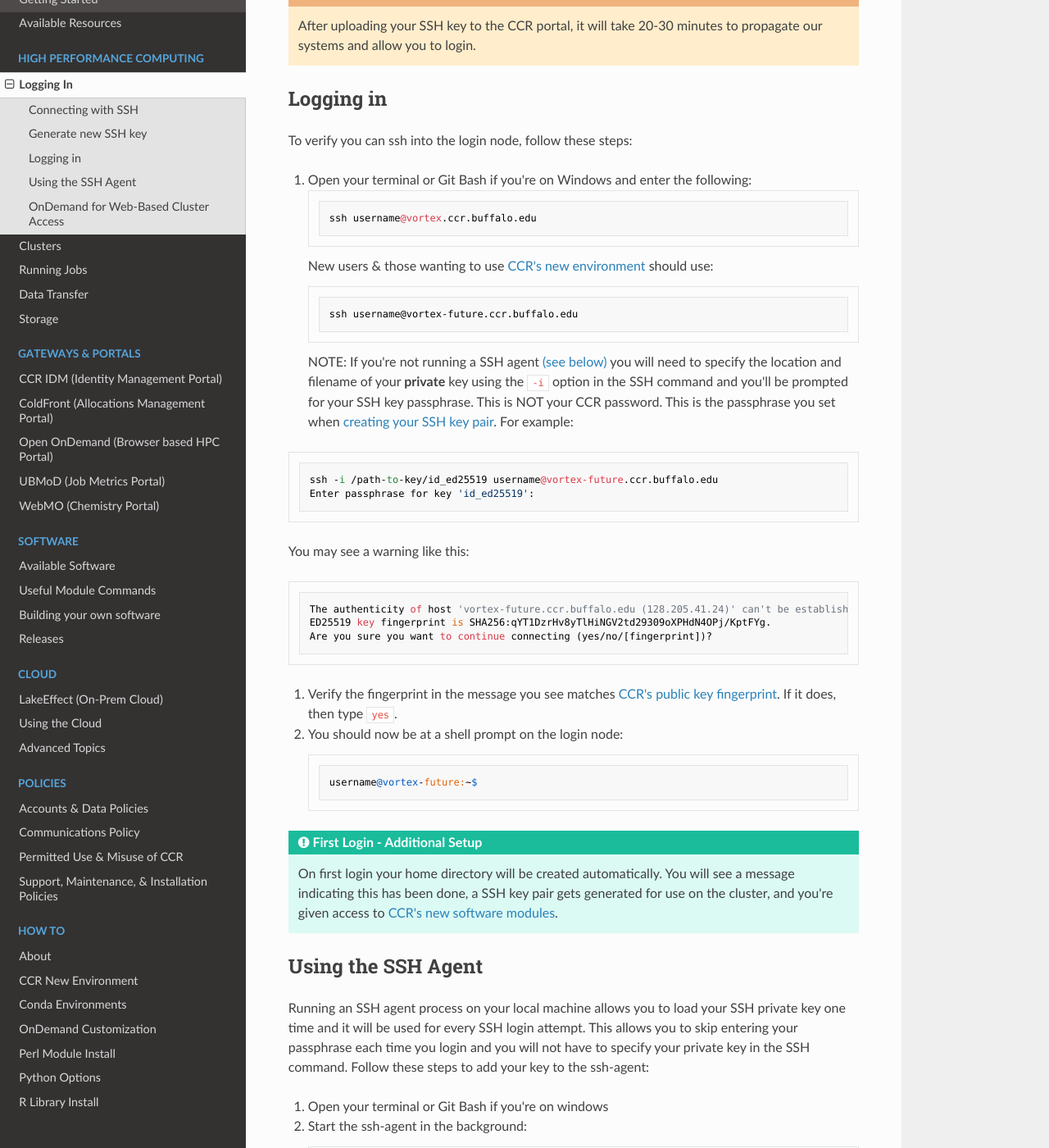
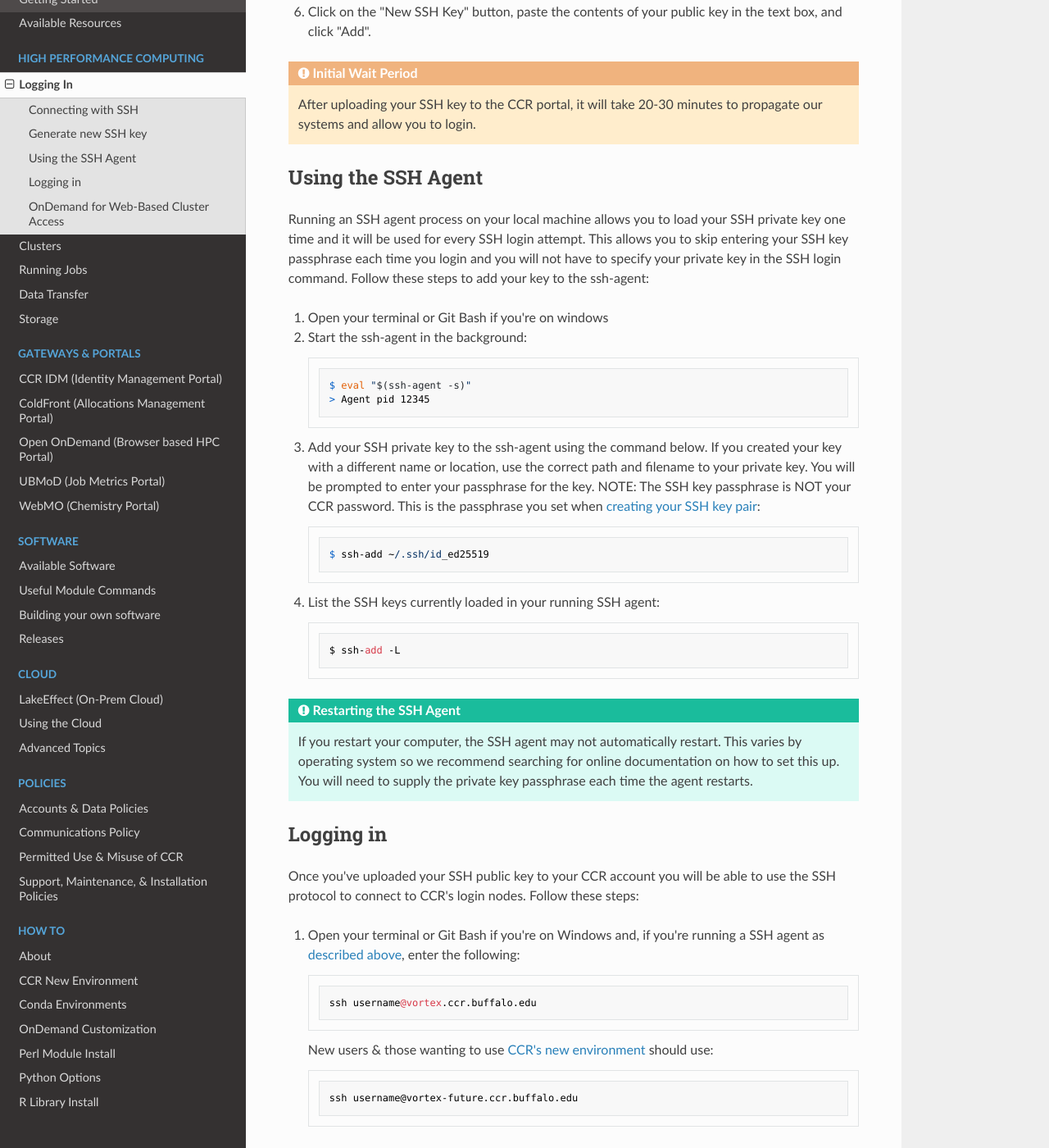
Before and after one commit to ubccr/ccrdocs, an MkDocs documentation site: the page built from pages/hpc/login.md, in a window 1280 px wide and 1400 px high, scrolled down 1712 px. Shown: the whole window at 82% size. Built offline with MkDocs 1.6.1, drawn with Linux system fonts in a browser that asks for light colours; nearby versions of some CDN libraries; some of the changed text lies outside the part shown.

Commit message:
updates to ssh order suggested by help desk student, more info on facult cluster transition

````diff
--- a/pages/howto/newenv.md
+++ b/pages/howto/newenv.md
@@ -23,6 +23,8 @@ NOTE:  You must authenticate to Zoom prior to joining the meeting
 
 Users new to CCR after August 8, 2023 will automatically be put into the new environment.  This means you don't need to do anything other than follow the directions [below](#the-new-resources) to access the new compute nodes and new OnDemand service.  If you are a member of a research group that owns their own nodes, you may not want to be in the new environment yet.  You may want to go back to the old environment so you can use your group's nodes until they are transitioned to the new environment.  [See here](#using-the-old-software) for guidance.
 
+!!! Note "ATTN: Faculty Cluster Users"
+    The faculty cluster nodes have not been transitioned into the new environment yet.  We will complete the transition of UB-HPC nodes first, install the newly purchased faculty nodes in the new environment next, and then transition the existing faculty cluster partitions last.  We will contact the owners of nodes in the faculty cluster as we begin to schedule this transition.  If you do not have many nodes in your partition, you may wish to switch to the new environment now to make use of CCR's new compute nodes in the UB-HPC cluster.  If want to continue to use your nodes, we provide [recommendations below](#the-new-resources) for how to work in both environments so you can begin migrating your software and workflows.
 
 ## Existing Users - How to Transition
 
@@ -64,7 +66,7 @@ fi
 If you'd like to remain in the old environment until your group's nodes are transitioned into the new environment, remove the `~/.ccr_new_modules` file and log out and back into `vortex.ccr.buffalo.edu`  You should NOT use `vortex-future` or `ondemand-future` as both these services are only in the new environment.  You should also not use the `ubhpc-future` reservation to submit jobs as the nodes in that reservation are in the new environment and won't work with old modules.
 
 **What if I want to use my groups nodes AND the new environment?**
-WE DON'T RECOMMEND THIS!  However, if you want to try, this will involve some manipulation on your part and your mileage may vary.  You could use `vortex-future.ccr.buffalo.edu` or https://ondemand-future.ccr.buffalo.edu to submit jobs to the nodes in the new environment.  Make sure you do not have the `.ccr_new_modules` file in your home directory.  When these jobs run they'll be using the new environment and any software modules you're loading will be from the new software stack.  If you wanted to run on the old UB-HPC cluster nodes or nodes in the faculty cluster that have not been transitioned yet, submit jobs from `vortex.ccr.buffalo.edu` or using https://ondemand.ccr.buffalo.edu, not ondemand-future.  **Keep in mind** many software packages store libraries, cache files, and temporary files in your home directory so trying to use these two environments at the same time may not work.  This will all depend on what software you're using and will be a trial and error process on your part.  Good luck!
+We recommend that your research group test the new environment and begin migrating your software and workflows.  However, straddling the old and new environments may be difficult.  It will involve some manipulation on your part and your mileage may vary.  You may use `vortex-future.ccr.buffalo.edu` or https://ondemand-future.ccr.buffalo.edu to submit jobs to the UB-HPC compute nodes in the new environment.  Make sure you do not have the `.ccr_new_modules` file in your home directory.  When these jobs run they'll be using the new environment and any software modules you're loading will be from the new software stack.  You'll need to specify the new compute node reservation in your batch script (see below).  If you want to run on the old UB-HPC cluster nodes or nodes in the faculty cluster that have not been transitioned yet, submit jobs from `vortex.ccr.buffalo.edu` or using https://ondemand.ccr.buffalo.edu, not ondemand-future.  **Keep in mind** many software packages store libraries, cache files, and temporary files in your home directory so trying to use these two environments at the same time may not work.  This will all depend on what software you're using and will be a trial and error process on your part.  Good luck!
 
 
 ## The New Resources
--- a/pages/hpc/login.md
+++ b/pages/hpc/login.md
@@ -36,13 +36,13 @@ following:
 
 ## Connecting with SSH
 
-Using the SSH protocol, you can connect and authenticate to CCR login nodes. When you set up SSH, you will need to generate a new public/private SSH key
-pair enabling you to connect to CCR without supplying your password. When you connect via SSH, you authenticate using a private key file on your local machine; password authentication is not allowed. To set up SSH, you will need to generate a new SSH key pair and upload the public key to your CCR account using the IDM portal.
+Using the SSH protocol, you can connect and authenticate to CCR login nodes without supplying your password. To set up SSH, you will need to generate a new SSH key pair that contains a private key (stored only on your personal computer) and a public key (uploaded to your CCR account using the IDM portal).  During the login process the CCR servers attempt to match the public key that you've uploaded to your CCR account with the private key you have stored on your computer.  If they match, the login is successful.
 
 ## Generate new SSH key
 
-You can generate a new SSH key pair on your local machine. After you generate
-the key pair, you can add the public key to your account using [CCR's IDM portal](https://idm.ccr.buffalo.edu/sshkey).
+The first time you want to login to CCR's login servers, you'll need to generate a new SSH key pair on your local machine. After you generate
+the key pair, you must add the public key to your account using [CCR's IDM portal](https://idm.ccr.buffalo.edu/sshkey).
+
 Follow these easy steps:
 
 1. Open your terminal or Git Bash if you're on windows
@@ -61,48 +61,11 @@ $ ssh-keygen -t ed25519 -C "your_email_address"
 !!! Warning "Initial Wait Period"
     After uploading your SSH key to the CCR portal, it will take 20-30 minutes to propagate our systems and allow you to login.
 
-## Logging in
-
-To verify you can ssh into the login node, follow these steps:
-
-1. Open your terminal or Git Bash if you're on Windows and enter the following:
-   ```bash
-   ssh username@vortex.ccr.buffalo.edu
-   ```
-   New users & those wanting to use [CCR's new environment](../howto/newenv.md) should use:
-   ```bash
-   ssh username@vortex-future.ccr.buffalo.edu
-   ```
-NOTE: If you're not running a SSH agent [(see below)](#using-the-ssh-agent) you will need to specify the location and filename of your **private** key using the `-i` option in the SSH command and you'll be prompted for your SSH key passphrase.  This is NOT your CCR password.  This is the passphrase you set when [creating your SSH key pair](#generate-new-ssh-key).  For example:
-
-   ```bash
-   ssh -i /path-to-key/id_ed25519 username@vortex-future.ccr.buffalo.edu
-   Enter passphrase for key 'id_ed25519':
-   ```
-
-   You may see a warning like this:
-   ```
-   The authenticity of host 'vortex-future.ccr.buffalo.edu (128.205.41.24)' can't be established.
-   ED25519 key fingerprint is SHA256:qYT1DzrHv8yTlHiNGV2td29309oXPHdN4OPj/KptFYg.
-   Are you sure you want to continue connecting (yes/no/[fingerprint])?
-   ```
-
-2. Verify the fingerprint in the message you see matches [CCR's public key fingerprint](../fingerprints.md).
-   If it does, then type `yes`.
-
-3. You should now be at a shell prompt on the login node:
-```
-username@vortex-future:~$
-```
-
-!!! Tip "First Login - Additional Setup"
-    On first login your home directory will be created automatically.  You will see a message indicating this has been done, a SSH key pair gets generated for use on the cluster, and you're given access to [CCR's new software modules](../software/modules.md).
-
 
 ## Using the SSH Agent
 
 Running an SSH agent process on your local machine allows you to load your SSH private key one time and it will be used for every SSH login attempt.  This
-allows you to skip entering your passphrase each time you login and you will not have to specify your private key in the SSH command.  Follow these steps to add your key to the ssh-agent:
+allows you to skip entering your SSH key passphrase each time you login and you will not have to specify your private key in the SSH login command.  Follow these steps to add your key to the ssh-agent:
 
 1. Open your terminal or Git Bash if you're on windows
 2. Start the ssh-agent in the background:
@@ -111,9 +74,7 @@ $ eval "$(ssh-agent -s)"
 > Agent pid 12345
 ```
 
-3. Add your SSH private key to the ssh-agent. If you created your key with a
-   different name use the correct path to your key. You will be prompted to
-   enter your passphrase for the key:
+3. Add your SSH private key to the ssh-agent using the command below. If you created your key with a different name or location, use the correct path and filename to your private key. You will be prompted to enter your passphrase for the key.  NOTE: The SSH key passphrase is NOT your CCR password.  This is the passphrase you set when [creating your SSH key pair](#generate-new-ssh-key):
 ```bash
 $ ssh-add ~/.ssh/id_ed25519
 ```
@@ -126,6 +87,45 @@ $ ssh-add -L
 !!! Tip "Restarting the SSH Agent"
     If you restart your computer, the SSH agent may not automatically restart.  This varies by operating system so we recommend searching for online documentation on how to set this up.  You will need to supply the private key passphrase each time the agent restarts.
 
+
+## Logging in
+
+Once you've uploaded your SSH public key to your CCR account you will be able to use the SSH protocol to connect to CCR's login nodes.  Follow these steps:
+
+1. Open your terminal or Git Bash if you're on Windows and, if you're running a SSH agent as [described above](#using-the-ssh-agent), enter the following:
+   ```bash
+   ssh username@vortex.ccr.buffalo.edu
+   ```
+   New users & those wanting to use [CCR's new environment](../howto/newenv.md) should use:
+   ```bash
+   ssh username@vortex-future.ccr.buffalo.edu
+   ```
+
+**NOTE: If you're not running a SSH agent [(see above)](#using-the-ssh-agent) you will need to specify the location and filename of your PRIVATE key using the `-i` option in the SSH command and you'll be prompted for your SSH key passphrase.**  This is NOT your CCR password.  This is the passphrase you set when [creating your SSH key pair](#generate-new-ssh-key).  For example:
+
+   ```bash
+   ssh -i /path-to-key/id_ed25519 username@vortex-future.ccr.buffalo.edu
+   Enter passphrase for key 'id_ed25519':
+   ```
+2. When logging into CCR's login nodes, you may see a warning message similar to this.  Verify the fingerprint in the message you see matches [CCR's public key fingerprint](../fingerprints.md).
+   If it does, then type `yes`.
+
+```
+The authenticity of host 'vortex-future.ccr.buffalo.edu (128.205.41.24)' can't be established.
+ED25519 key fingerprint is SHA256:qYT1DzrHv8yTlHiNGV2td29309oXPHdN4OPj/KptFYg.
+Are you sure you want to continue connecting (yes/no/[fingerprint])?
+```
+3.  If your login was successful, you should now be at a shell prompt on the login node:
+```
+username@vortex-future:~$
+```
+
+!!! Tip "First Login - Additional Setup"
+    On first login your home directory will be created automatically.  You will see a message indicating this has been done, a SSH key pair gets generated for use on the cluster, and you're given access to [CCR's new software modules](../software/modules.md).
+
+
+
+
 ## OnDemand for Web-Based Cluster Access
 
 [Open OnDemand](https://ondemand-future.ccr.buffalo.edu) provides access to CCR's
````
